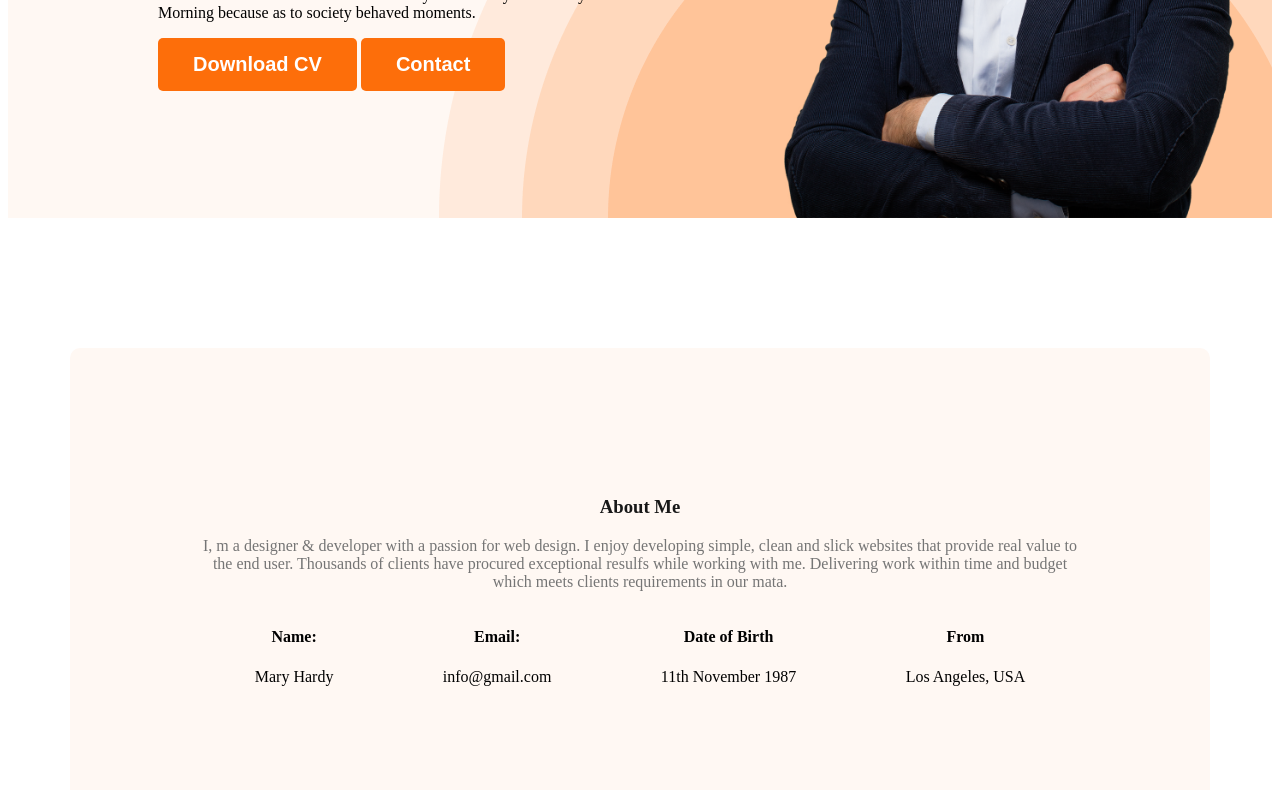
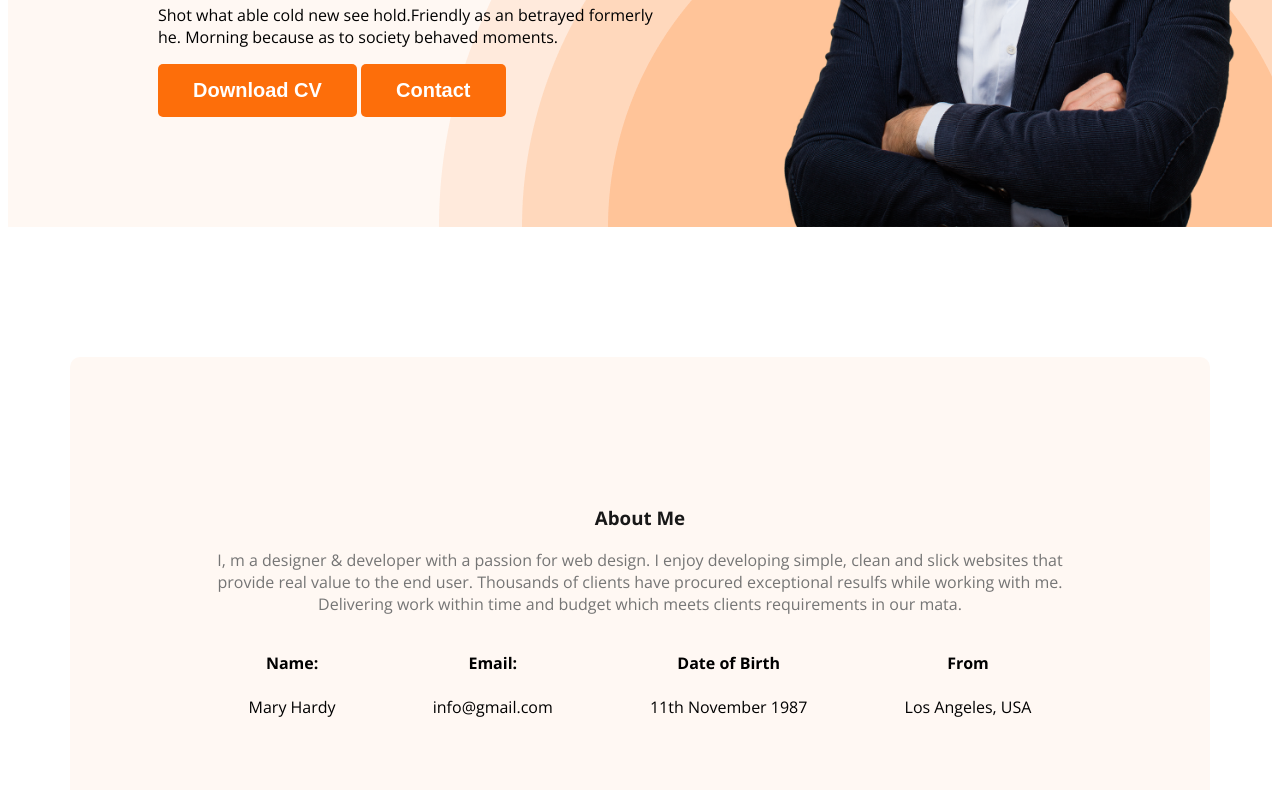
Before and after one commit to faisalkhan3934941/web-developer-protfolio, a plain HTML site: page index.html in a window 1280 px wide. Shown: the part 541-1331 px from the top of the page. Drawn offline with nearby package versions, Linux system fonts and the light colour scheme.

Commit message:
added font style

```diff
--- a/index.html
+++ b/index.html
@@ -4,7 +4,9 @@
     <meta charset="UTF-8">
     <meta name="viewport" content="width=device-width, initial-scale=1.0">
     <title>Web Developer Portfolio</title>
-
+    <link rel="preconnect" href="https://fonts.googleapis.com">
+    <link rel="preconnect" href="https://fonts.gstatic.com" crossorigin>
+    <link href="https://fonts.googleapis.com/css2?family=Open+Sans:ital,wght@0,300..800;1,300..800&display=swap" rel="stylesheet">
 
     <link rel="stylesheet" href="styles/portfolio.css">
 </head>
--- a/styles/portfolio.css
+++ b/styles/portfolio.css
@@ -1,3 +1,9 @@
+body{
+    font-family: 'Lato', sans-serif;
+    font-family: "Open Sans", sans-serif;
+}
+
+
 /* nav related styles */
 nav {
     display: flex;
```
